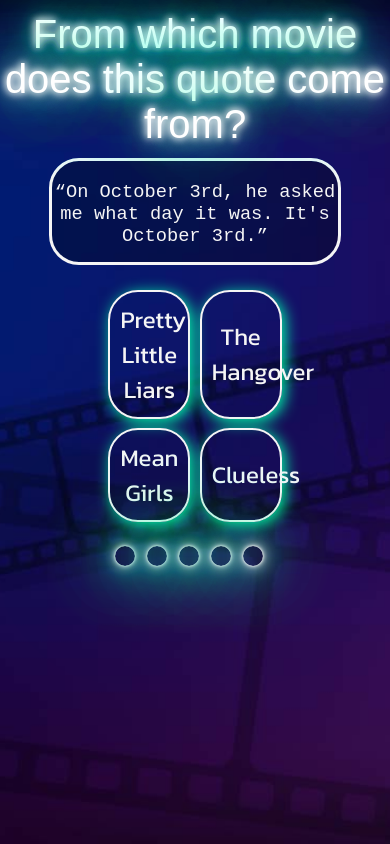
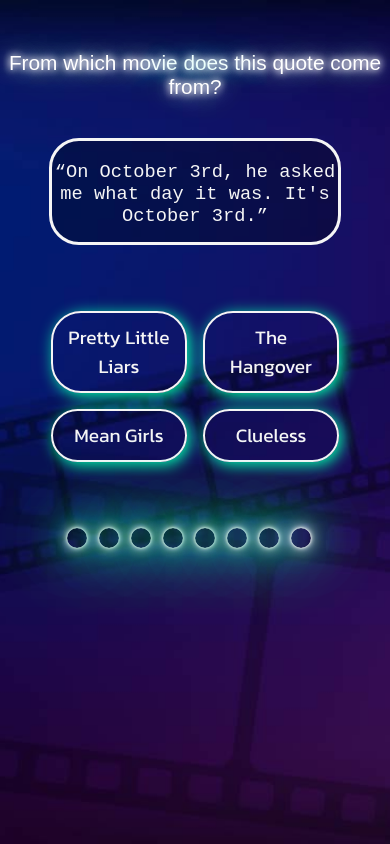
Before and after one commit to Technigo/project-redux-quiz-old, a React (Create React App) app: page /quiz in a window 390 px wide. Built offline with nearby package versions, Linux system fonts and the light colour scheme; a web font is replaced by a local one.

Commit message:
adding media query

```diff
--- a/public/index.html
+++ b/public/index.html
@@ -14,7 +14,7 @@
       work correctly both with client-side routing and a non-root public URL.
       Learn how to configure a non-root public URL by running `npm run build`.
     -->
-    <title>MovieQuotes Quiz</title>
+    <title>Movie Quotes Quiz</title>
   </head>
 
   <body>
--- a/src/App.js
+++ b/src/App.js
@@ -3,7 +3,7 @@ import { Provider } from 'react-redux';
 import { combineReducers, configureStore } from '@reduxjs/toolkit';
 import { quiz } from 'reducers/quiz';
 import { BrowserRouter, Routes, Route } from 'react-router-dom';
-import { BgWrapper, GlobalStyle } from 'GlobalStyles';
+import { BgWrapper, GlobalStyles } from 'GlobalStyles';
 
 import { StartPage } from './pages/StartPage';
 import { QuestionPage } from './pages/QuestionPage';
@@ -17,7 +17,7 @@ const store = configureStore({ reducer });
 export const App = () => {
   return (
     <Provider store={store}>
-      <GlobalStyle />
+      <GlobalStyles />
       <BgWrapper>
         <BrowserRouter>
           <Routes>
--- a/src/GlobalStyles.js
+++ b/src/GlobalStyles.js
@@ -1,7 +1,8 @@
-/* Vi behöver styling på answer buttons, font styles, root font size, färger */
 import styled, { createGlobalStyle } from 'styled-components/macro';
 
-export const GlobalStyle = createGlobalStyle`
+export const GlobalStyles = createGlobalStyle`
+
+/* background image */
 html {
   background: url('./images/blue_lila_bg_mov.jpg') no-repeat center center fixed;
   -webkit-background-size: cover;
@@ -9,26 +10,20 @@ html {
   -o-background-size: cover;
   background-size: cover;
 }
+
 `;
 
-export const GlobalStyles = createGlobalStyle`
-
-// Project fonts
-`;
-
-// -------------------------
+//----------------------
 
 export const BgWrapper = styled.div`
   display: grid;
   grid-template-columns: 1fr;
   grid-template-rows: 1fr;
   height: 100vh;
-  /* background-image: url(./images/blue_lila_bg-web.jpg); */
-  /* background-repeat: no-repeat;
-  background-size: cover;
-  background-position: center center; */
 
 `;
+
+//----------------------
 
 export const OuterWrapper = styled.div`
   position: relative;
@@ -38,19 +33,15 @@ export const OuterWrapper = styled.div`
   padding-top: 3%;
 `;
 
-// export const MovieImg = styled.div`
-//   height: 100%;
-//   width: auto;
-//   background-image: url(./images/blue_lila_bg_mov.jpg);
-//   background-repeat: no-repeat;
-//   background-position: center center;
-
-// `;
+//----------------------
 
 export const ButtonWrapper = styled.div`
   position: relative;
+`;
 
-`
+//----------------------
+
+/* Styling for Start and Restart button */
 
 export const ButtonNeon = styled.button`
   position: absolute;
@@ -66,11 +57,17 @@ export const ButtonNeon = styled.button`
   border: none;
   cursor: pointer;
 
-
+  @media (max-width: 667px) {
+  right: 50%;
+  bottom: -10%;
+  }
 `;
 
+//----------------------
+
+/* Styling for Header */
+
 export const NeonHeader = styled.h2`
-
   color: #fff;
   text-shadow:
       0 0 7px #fff,
@@ -82,4 +79,8 @@ export const NeonHeader = styled.h2`
       0 0 102px #0fa,
       0 0 151px #0fa;
 
+      @media (max-width: 667px) {
+        margin-top: 10%;
+        font-size: 130%;
+      }
  `;
--- a/src/components/CurrentQuestion.js
+++ b/src/components/CurrentQuestion.js
@@ -1,23 +1,26 @@
 import React from 'react';
 import styled from 'styled-components';
+
 import { useSelector, useDispatch } from 'react-redux';
 import { quiz } from 'reducers/quiz';
 import { NeonHeader } from 'GlobalStyles';
 import { SummaryPage } from '../pages/SummaryPage'
 
 export const CurrentQuestion = () => {
+  /* Selectors get info from store */
   const question = useSelector((store) => store.quiz.questions[store.quiz.currentQuestionIndex])
   const wholeStore = useSelector((store) => store)
   console.log(wholeStore);
   const quizOver = useSelector((state) => state.quiz.quizOver);
 
+  /* Dispatch sends info to store */
   const dispatch = useDispatch();
 
   if
   (quizOver === true) {
     return <SummaryPage />;
   }
-
+  /* moves to next question regarldess of right or wrong and sends info  */
   const onAnswerSubmit = (questionId, answerIndex) => {
     dispatch(quiz.actions.submitAnswer(
       { questionId, answerIndex }
@@ -29,13 +32,12 @@ export const CurrentQuestion = () => {
       dispatch(quiz.actions.goToNextQuestion());
     }
   }
-  // I framtiden byt ut goToNextQ till bli röd och sen lägga till en nästa-knapp
 
+  /* returns info and maps all of the questions and options from store */
   return (
     <div>
       <NeonHeader>From which movie does this quote come from?</NeonHeader>
       <QuoteWrapper>
-        {/* <Typing>{question.questionText}</Typing> */}
         <h3>{question.questionText}</h3>
       </QuoteWrapper>
       <ButtonWrapper>
@@ -48,6 +50,8 @@ export const CurrentQuestion = () => {
 }
 
 // styled components
+
+/* button wrapper, answer button and media query for answer buttons */
 
 const ButtonWrapper = styled.div`
   display: flex;
@@ -72,8 +76,19 @@ const ButtonWrapper = styled.div`
   .answerButton:hover {
     cursor: pointer;
   }
+  @media (max-width: 667px) {
+    width: 100%;
+    margin: 15% auto;
 
+    .answerButton {
+      font-size: 1.2rem;
+    }
+}
 `;
+
+//----------------------
+
+/* quote wrapper and media query for quote margin */
 
 const QuoteWrapper = styled.div`
   display: flex;
@@ -87,36 +102,8 @@ const QuoteWrapper = styled.div`
   margin-bottom: 5%;
   z-index: 1;
   background-color: rgba(0, 0, 0, 0.3);
+
+  @media (max-width: 667px) {
+    margin-top: 10%;
+  }
  `;
-
-//----------------------------
-
-// const Typing = styled.div`
-//   width: 25ch;
-//   animation: typing 5s steps(22) infinite, blink-caret .5s step-end infinite alternate;
-//   white-space: nowrap;
-//   overflow: hidden;
-//   border-right: 3px solid;
-//   font-family: var(--font-typing);
-//   font-size: 21px;
-//   color: black;
-//   padding-top:10px;
-
-//   @keyframes typing {
-//     from {
-//       width: 0;
-//     }
-//     /* 50% {
-//       width:100%
-//     } */
-//   }
-
-//   @keyframes blink {
-//     50% {
-//       border-color: transparent
-//     }
-//   }
-//   /* @media (min-width: 668px){
-//       font-size: 30px;
-//     } */
-// `;
--- a/src/components/ProgressBar.js
+++ b/src/components/ProgressBar.js
@@ -1,16 +1,4 @@
 /* eslint-disable no-nested-ternary */
-
-/* Den lätta varianten är 1 rad med kod i currentQuestion:
- Question {question.id} of 5 visar då beronde på var dem är
- Question 2 of 5.
- alternativ två: <h2>{0 + question.id}/5</h2>
- Visar ex 2/5
-Problemet: just nu kan man inte gå vidare förens du gissat rätt, gissar du fel så blir
-den röd men du är kvar på frågan, gissar du fel igen blir nästa kvadrat också röd osv.
-Så varje gissningen ger quiz index +1.
-Lösningen: Att vi “disable” knapparna (valen) efter varje gissningen,
-och det ända du kan trycka på är exempel: “Next question (button) */
-
 import React from 'react';
 import { useSelector } from 'react-redux';
 import styled from 'styled-components';
@@ -19,6 +7,7 @@ export const ProgressBar = () => {
   const answers = useSelector((store) => store.quiz.answers);
   const questions = useSelector((store) => store.quiz.questions);
 
+  /* returns progress bar and checks if answer is correct or not */
   return (
     <ProgressBarWrapper>
       {questions.map((question) => (
@@ -31,10 +20,9 @@ export const ProgressBar = () => {
   );
 };
 
-/* styled components to be moved to globalStyles when we make it :) */
+// Styled components
 
-/* if (?) isCorrect.right då blir den kvadraten "grön".
-  else (:) iscorrect.wrong if (?) user klickade fel "red" else (:) "grey" */
+/* styles the sqaure green or red depending on right or wrong and media query for size */
 const ProgressSquares = styled.p`
   background-color: ${(isCorrect) => (isCorrect.right ? 'green' : isCorrect.wrong ? 'red' : 'inherit')}; //change
   width: 50px;
@@ -56,52 +44,19 @@ const ProgressSquares = styled.p`
       0 0 77px #0fa,
       0 0 87px #0fa,
       0 0 97px #0fa,
-      0 0 146px #0fa;
+      0 0 0px #0fa;
 `;
 
+//----------------------
+
+/* progress bar wrapper and media query for margin of wrapper */
 const ProgressBarWrapper = styled.div`
   display: flex;
   align-items: flex-end;
   justify-content: center;
   margin: 5% 0;
+
+  @media (max-width: 667px) {
+    margin: 10% 0;
+  }
 `;
-
-// export const ProgressBarWrapper = styled.section`
-//    width: 20%;
-//   height: 1rem;
-//   display: block;
-//   appearance: none;
-//   border: none;
-//   margin-top: 5px;
-// `;
-//
-// export const ProgressSquares = styled.progress`
-//   progress::-webkit-progress-bar {
-//     background: #fff;
-//     border-radius: 50px;
-//     padding: 2px;
-//   }
-
-//   progress::-moz-progress-bar {
-//     background: #fff;
-//     border-radius: 50px;
-//     padding: 2px;
-//   }
-
-//   progress::-webkit-progress-value {
-//     background: #D3A13B;
-//     border-radius: 50px;
-//     animation: move 5s linear 0 infinite;
-//   }
-
-//   progress::-moz-progress-value {
-//     background: #D3A13B;
-//     border-radius: 50px;
-//     animation: move 5s linear 0 infinite;
-//   }
-
-//   @keyframes move {
-//     0% {background-position: 0px 0px, 0 0, 0 0}
-//     100% {background-position: -100px 0px, 0 0, 0 0}
-//   }
-// `;
--- a/src/index.css
+++ b/src/index.css
@@ -3,18 +3,13 @@
 @import url('https://fonts.googleapis.com/css2?family=Azeret+Mono&display=swap');
 @import url('https://fonts.googleapis.com/css2?family=Kanit&display=swap');
 
+
 :root {
-
- color: #fee8c8;
- color: #00165c;
- color: #4a1468;
-
-
   --font-button: 'arya-double', sans-serif;
   --font-quotes: 'Azeret Mono', monospace;
   --font-kanit: 'Kanit', sans-serif;
+}
 
-}
 *,
 html,
 body {
@@ -30,15 +25,6 @@ body {
   -moz-osx-font-smoothing: grayscale;
 }
 
-/* code {
-  font-family: source-code-pro, Menlo, Monaco, Consolas, "Courier New",
-    monospace;
-} */
-h1 {
-  font-family: var(--font-arya);
-  font-weight: 400;
-}
-
 h2 {
   font-family: var(--font-button);
   font-weight: 400;
@@ -49,6 +35,8 @@ h3 {
   font-family: var(--font-quotes);
   font-weight: 400;
 }
+
+/*  Numbers and animation for number countdown in Start page and media query */
 
 .number
 {
@@ -72,6 +60,16 @@ h3 {
   opacity:0;
   z-index: 1;
   animation: animateNumber 10s linear;
+}
+  @media (max-width: 299px) {
+    .number div {
+      font-size: 7em;
+    }
+  }
+  @media (min-width: 300px) and (max-width: 667px) {
+    .number div {
+      font-size: 10em;
+    }
 }
 
   .number div:nth-child(1)
--- a/src/pages/QuestionPage.js
+++ b/src/pages/QuestionPage.js
@@ -1,5 +1,4 @@
 import React from 'react';
-import styled from 'styled-components';
 import { BgWrapper, OuterWrapper } from 'GlobalStyles';
 
 import { CurrentQuestion } from 'components/CurrentQuestion';
@@ -7,15 +6,11 @@ import { ProgressBar } from 'components/ProgressBar';
 
 export const QuestionPage = () => {
   return (
-    <QuestionWrapper>
+    <BgWrapper>
       <OuterWrapper>
         <CurrentQuestion />
         <ProgressBar />
       </OuterWrapper>
-    </QuestionWrapper>
+    </BgWrapper>
   )
 };
-
-const QuestionWrapper = styled(BgWrapper)`
- /*  background-image: url(./images/blue_lila_bg_mov.jpg); */
-`;
--- a/src/pages/StartPage.js
+++ b/src/pages/StartPage.js
@@ -1,18 +1,18 @@
 import React from 'react';
 import { Link } from 'react-router-dom';
 import styled from 'styled-components';
+
 import { OuterWrapper, ButtonWrapper, NeonHeader, ButtonNeon } from 'GlobalStyles';
 
+/* shows start page and the animation for intro count down */
 export const StartPage = () => {
   return (
     <StartWrapper>
       <InnerWrapper>
-        {/* <StartHeader>MOVIE QUIZ!!!</StartHeader> */}
-        {/* <ButtonStart type="button"/> */}
         <Box>
-          <Circel />
+          <Circle />
           <Circle2 />
-          <Niddle />
+          <Middle />
           <div className="number">
             <div>10</div>
             <div>9</div>
@@ -35,30 +35,43 @@ export const StartPage = () => {
   )
 };
 
+// Styled components
+
 const StartButtonNeon = styled(ButtonNeon)`
   z-index: 1;
 `;
+
+//----------------------
+
+/* positions the start button and media query for button */
 
 const StartButtonWrapper = styled(ButtonWrapper)`
   position: relative;
   top: 85%;
 
   @media (max-width: 667px) {
-    top: 83%;
-    // left: 24%;
+    top: 90%;
+    right: -15%;
   }
 `;
+
+//----------------------
 
 const StartWrapper = styled(OuterWrapper)`
   padding: 0;
 `;
 
+//----------------------
+
 const InnerWrapper = styled.div`
   display: flex;
   justify-content: center;
   aling-item: center;
-`
+`;
 
+//----------------------
+
+/* Box for animation */
 const Box = styled.div`
   position: absolute;
   width: 100%;
@@ -92,7 +105,11 @@ overflow: hidden;
 
 `;
 
-const Circel = styled.div`
+//----------------------
+
+/* Inner circle in animation and media query for small phone and normal phone */
+
+const Circle = styled.div`
   position: absolute;
   top:50%;
   left:50%;
@@ -102,15 +119,44 @@ height:500px;
   border:5px solid #fff;
   border-radius: 50%;
   z-index: 1;
+
+  @media (max-width: 299px) {
+    width: 150px;
+    height: 150px;
+  }
+
+  @media (min-width: 300px) and (max-width: 667px) {
+    width: 200px;
+    height: 200px;
+  }
 `;
 
-const Circle2 = styled(Circel)`
+//----------------------
+
+/* Outer circle in animation and media query for small phone and normal phone */
+
+const Circle2 = styled(Circle)`
   width:600px;
   height:600px;
 
+  @media (max-width: 299px) {
+    width: 200px;
+    height: 200px;
+  }
+
+  @media (min-width: 300px) and (max-width: 667px) {
+    width: 300px;
+    height: 300px;
+  }
+
 `;
 
-const Niddle = styled.div`
+//----------------------
+
+/* Middle of animation and media query for small phone and normal phone.
+Countdown for numbers, number size can be found in index.css */
+
+const Middle = styled.div`
   position: absolute;
   top:calc(50% - 2px);
   left: 50%;
@@ -131,130 +177,3 @@ const Niddle = styled.div`
     }
   }
 `;
-
-/* const Number = styled.div`
-
-  position: absolute;
-  width:100%;
-  height: 100%;
-`;
-const NumberR = styled.div`
-  position: absolute;
-  top: 0;
-  left: 0;
-  width: 100%;
-  height: 100%;
-  font-size: 25em;
-  font-weight: bold;
-  display: flex;
-  justify-content:center;
-  align-items: center;
-  opacity:0;
-  animation: animateNumber 10s linear infinite;
-
-  &:NumberR NumberR:nth-child(1)
-{
-  animation-delay: 0s;
-}
-&:NumberR NumberR:nth-child(2)
-{
-  animation-delay: 1s;
-}
-&:NumberR NumberR:nth-child(3)
-{
-  animation-delay: 2s;
-}
-&:NumberR NumberR:nth-child(4)
-{
-  animation-delay: 3s;
-}
-&:NumberR NumberR:nth-child(5)
-{
-  animation-delay: 4s;
-}
-&:NumberR NumberR:nth-child(6)
-{
-  animation-delay: 5s;
-}
-&:NumberR NumberR:nth-child(7)
-{
-  animation-delay: 6s;
-}
-&:NumberR NumberR:nth-child(8)
-{
-  animation-delay: 7s;
-}
-&:NumberR NumberR:nth-child(9)
-{
-  animation-delay: 8s;
-}
-&:NumberR NumberR:nth-child(10)
-{
-  animation-delay: 9s;
-}
-@keyframes animateNumber {
-  0%,10%
-  {
-    opacity: 1;
-  }
-  10.01%,100%
-  {
-    opacity: 0;
-  }
-}
-´;
- */
-// const StartHeader = styled.h1`
-//   color: blueviolet;
-//   font-size: 4rem;
-//   /* font-family: var(--font-start);
-//   font-weight: 400; */
-//   /* font-style: normal; */
-//   border: 3px solid red;
-// `;
-
-// Här kan StartPageImg placeras
-
-/* @keyframes animateNumber {
-  0%,10%
-  {
-    opacity: 1;
-  }
-  10.01%,100%
-  {
-    opacity: 0;
-  }
-  10.01%,20%
-  {
-    opacity: 1;
-  }
-  20.01%,30%
-  {
-    opacity: 1;
-  }
-  30.01%,40%
-  {
-    opacity: 1;
-  }
-  40.01%,50%
-  {
-    opacity: 1;
-  }
-  50.01%,60%
-  {
-    opacity: 1;
-  }
-  60.01%,70%
-  {
-    opacity: 1;
-  }
-  70.01%,80%
-  {
-  80.01%,90%
-  {
-    opacity: 1;
-  {
-  90.01%,100%
-}
-´;
- */
--- a/src/reducers/quiz.js
+++ b/src/reducers/quiz.js
@@ -1,6 +1,6 @@
 import { createSlice } from '@reduxjs/toolkit'
 
-// Change these to your own questions!
+// Questions, index and otions
 const questions = [
   { id: 0,
     questionText: '“On October 3rd, he asked me what day it was. It\'s October 3rd.”',
@@ -25,7 +25,23 @@ const questions = [
   { id: 4,
     questionText: '"This is the beginning of a beautiful friendship."',
     options: ['The perks of being a wallflower', 'Casablanca', 'Stand by me', 'The Intouchables'],
-    correctAnswerIndex: 1 }
+    correctAnswerIndex: 1 },
+
+  { id: 5,
+    questionText: '"This is your life and it\'s ending one minute at a time."',
+    options: ['Fight Club', 'Reservoir Dogs', 'Lock stock and and two smoking barrels', 'The Godfather'],
+    correctAnswerIndex: 0 },
+
+  { id: 6,
+    questionText: '"Frankly, my dear, I don\'t give a damn"',
+    options: ['Inglorius Bastards', 'Citizen Cane', 'Gone with the wind', 'Fifth Element'],
+    correctAnswerIndex: 2 },
+
+  { id: 7,
+    questionText: 'I\'m only brave when I have to be. Being brave doesn\'t mean you go looking for trouble.',
+    options: ['The Lion King', 'Shrek', 'Hercules', 'Hunchback of Notre Dame'],
+    correctAnswerIndex: 0 }
+
 ]
 
 const initialState = {
@@ -40,21 +56,6 @@ export const quiz = createSlice({
   initialState,
   reducers: {
 
-    /**
-     * Use this action when a user selects an answer to the question.
-     * The answer will be stored in the `quiz.answers` state with the
-     * following values:
-     *
-     *    questionId  - The id of the question being answered.
-     *    answerIndex - The index of the selected answer from the question's options.
-     *    question    - A copy of the entire question object, to make it easier to show
-     *                  details about the question in your UI.
-     *    answer      - The answer string.
-     *    isCorrect   - true/false if the answer was the one which the question says is correct.
-     *
-     * When dispatching this action, you should pass an object as the payload with `questionId`
-     * and `answerIndex` keys.
-     */
     submitAnswer: (state, action) => {
       const { questionId, answerIndex } = action.payload
       const question = state.questions.find((q) => q.id === questionId)
@@ -76,13 +77,8 @@ export const quiz = createSlice({
       })
     },
 
-    /**
-     * Use this action to progress the quiz to the next question. If there's
-     * no more questions (the user was on the final question), set `quizOver`
-     * to `true`.
-     *
-     * This action does not require a payload.
-     */
+    /* function to got to next question, used in CurrentQuestion */
+
     goToNextQuestion: (state) => {
       if (state.currentQuestionIndex + 1 === state.questions.length) {
         state.quizOver = true
@@ -91,13 +87,7 @@ export const quiz = createSlice({
       }
     },
 
-    /**
-     * Use this action to reset the state to the initial state the page had
-     * when it was loaded. Who doesn't like re-doing a quiz when you know the
-     * answers?!
-     *
-     * This action does not require a payload.
-     */
+    /* function to got restart quiz, used in SummaryPage */
     restart: () => {
       return initialState
     }
```
Also changed, not shown: src/components/Summary.js (+22 -2 lines), src/pages/SummaryPage.js (+19 -8 lines), 1 other file (tests, documents, lock files or other folders). Lines whose indentation alone changed are shown as unchanged.
